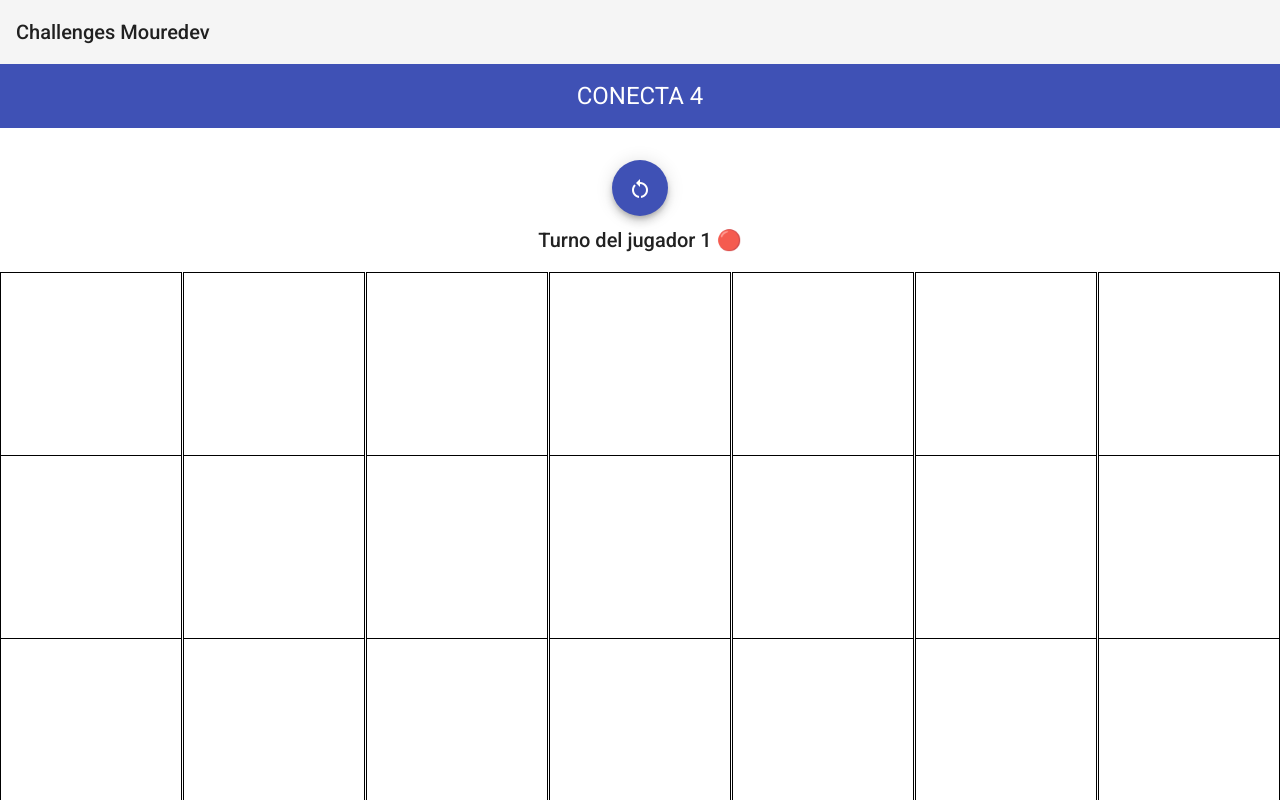
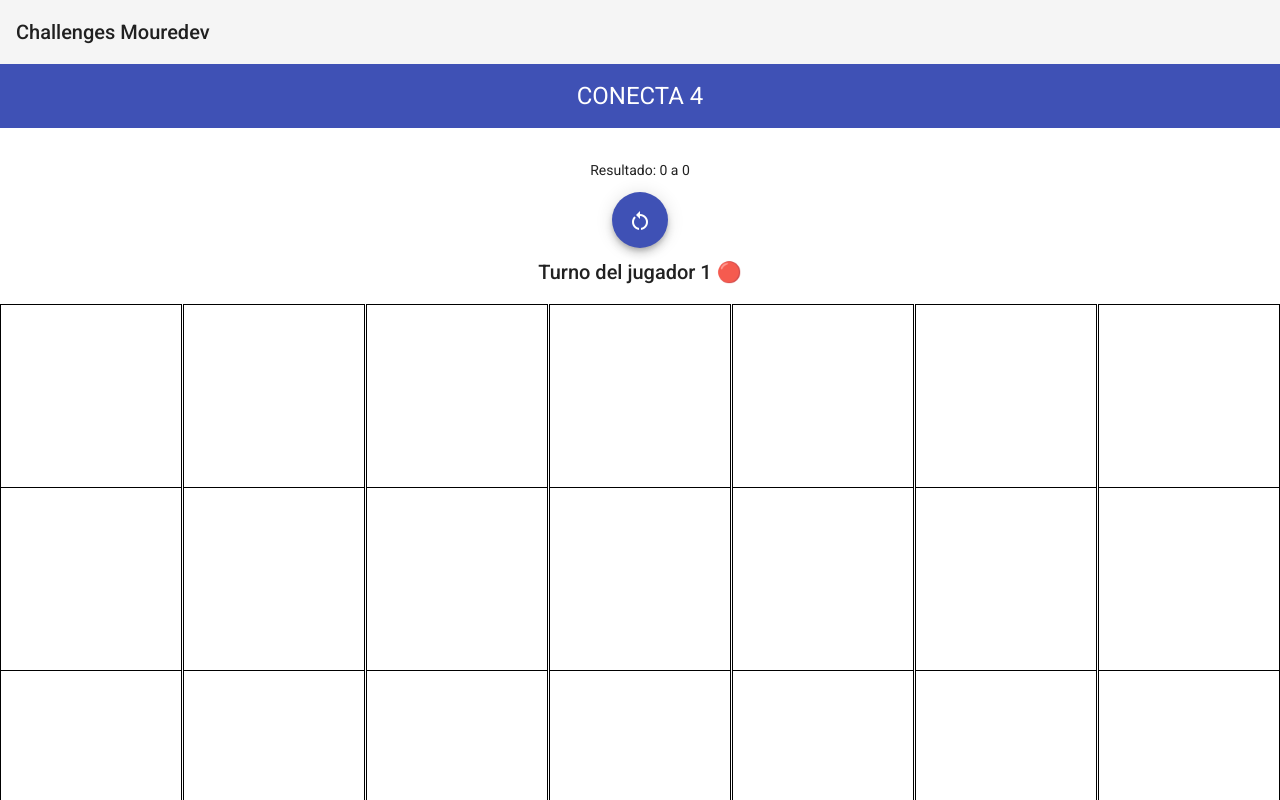
Before and after one commit to lnzambelli/challenges-project, an Angular app: page /conecta in a window 1280 px wide. Shown: the top 800 px of the page. Built offline with nearby package versions, Linux system fonts and the light colour scheme.

Commit message:
se agrego resultados

```diff
--- a/src/app/pages/conecta-cuatro/conecta-cuatro.component.html
+++ b/src/app/pages/conecta-cuatro/conecta-cuatro.component.html
@@ -1,6 +1,7 @@
 <h1>Conecta 4</h1>
 <section class="resultado">
     <mat-card class="titulo" *ngIf="numerosDeJugadas<43; else juegoTerminado">
+        <p>Resultado: {{resultados[1]}} a {{resultados[2]}} </p>
         <button mat-fab color="primary" (click)="reinciarJuego()">
             <mat-icon>restart_alt</mat-icon>
         </button>
--- a/src/app/pages/conecta-cuatro/conecta-cuatro.component.ts
+++ b/src/app/pages/conecta-cuatro/conecta-cuatro.component.ts
@@ -12,6 +12,7 @@ export class ConectaCuatroComponent implements OnInit {
   usuarioActivo: number = 1;
   numerosDeJugadas: number = 1;
   ganadorEncontrado: number = 0;
+  resultados: number[] = [0,0,0]
 
   constructor(private snackBar: MatSnackBar) { }
 
@@ -64,6 +65,8 @@ export class ConectaCuatroComponent implements OnInit {
             contador++;
             if(contador==4){
                 this.ganadorEncontrado=jugador;
+                this.resultados[jugador]++
+                console.log(this.resultados)
             }
         }else{
           contador=0
```
